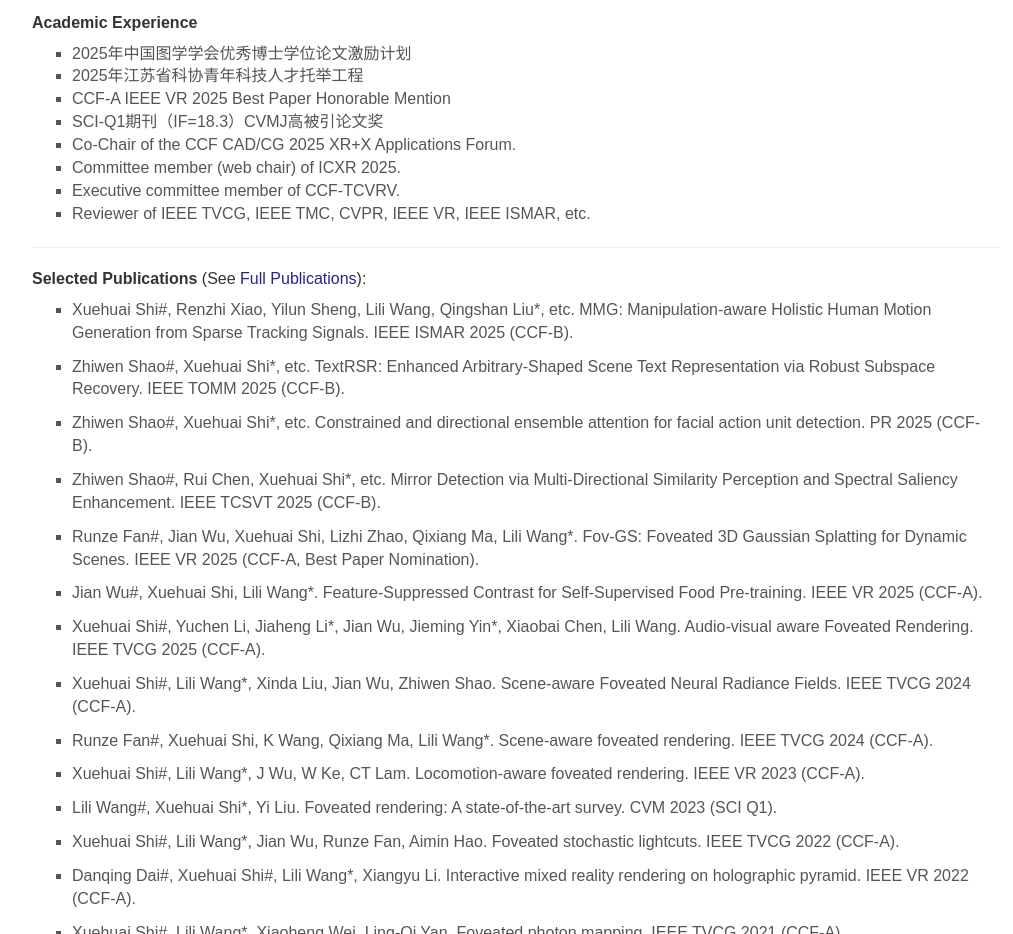
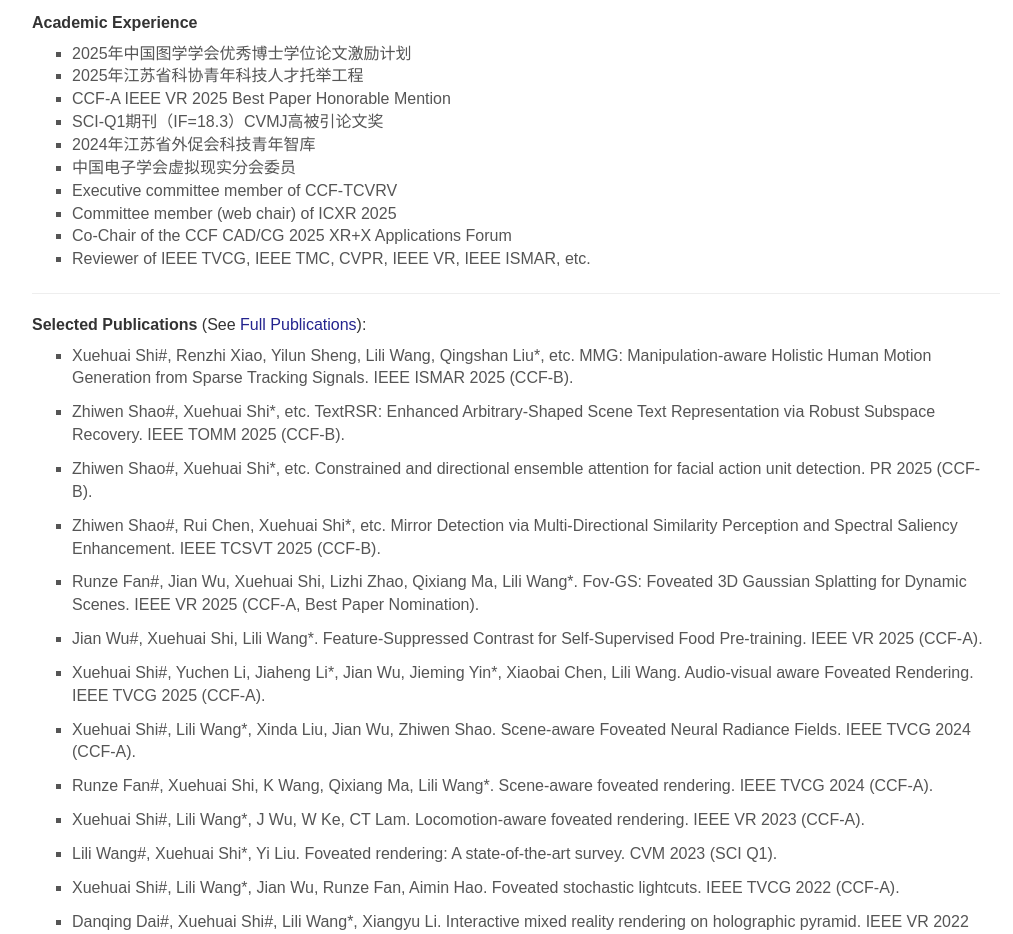
Before and after one commit to SXHSine/xuehuai, a plain HTML site: page index.html in a window 1280 px wide. Shown: the part 1520-2454 px from the top of the page, without its empty margins (124-1137 px from the left). Drawn offline with Linux system fonts and the light colour scheme; some packages are replaced by stand-ins of ours; a script that the page names is missing; a web font is replaced by a local one.

Commit message:
Update index.html

```diff
--- a/index.html
+++ b/index.html
@@ -638,9 +638,11 @@ body {background-color: rgba(255, 255, 255, 0.938);}
   <li>2025年江苏省科协青年科技人才托举工程</li>
   <li>CCF-A IEEE VR 2025 Best Paper Honorable Mention</li>
   <li>SCI-Q1期刊（IF=18.3）CVMJ高被引论文奖</li>
-  <li>Co-Chair of the CCF CAD/CG 2025 XR+X Applications Forum.</li>
-  <li>Committee member (web chair) of ICXR 2025.</li>
-  <li>Executive committee member of CCF-TCVRV.</li>
+  <li>2024年江苏省外促会科技青年智库</li>
+  <li>中国电子学会虚拟现实分会委员</li>
+  <li>Executive committee member of CCF-TCVRV</li>
+  <li>Committee member (web chair) of ICXR 2025</li>
+  <li>Co-Chair of the CCF CAD/CG 2025 XR+X Applications Forum</li>
   <li>Reviewer of IEEE TVCG, IEEE TMC, CVPR, IEEE VR, IEEE ISMAR, etc. </li>
 </ul>
 </div>
```
